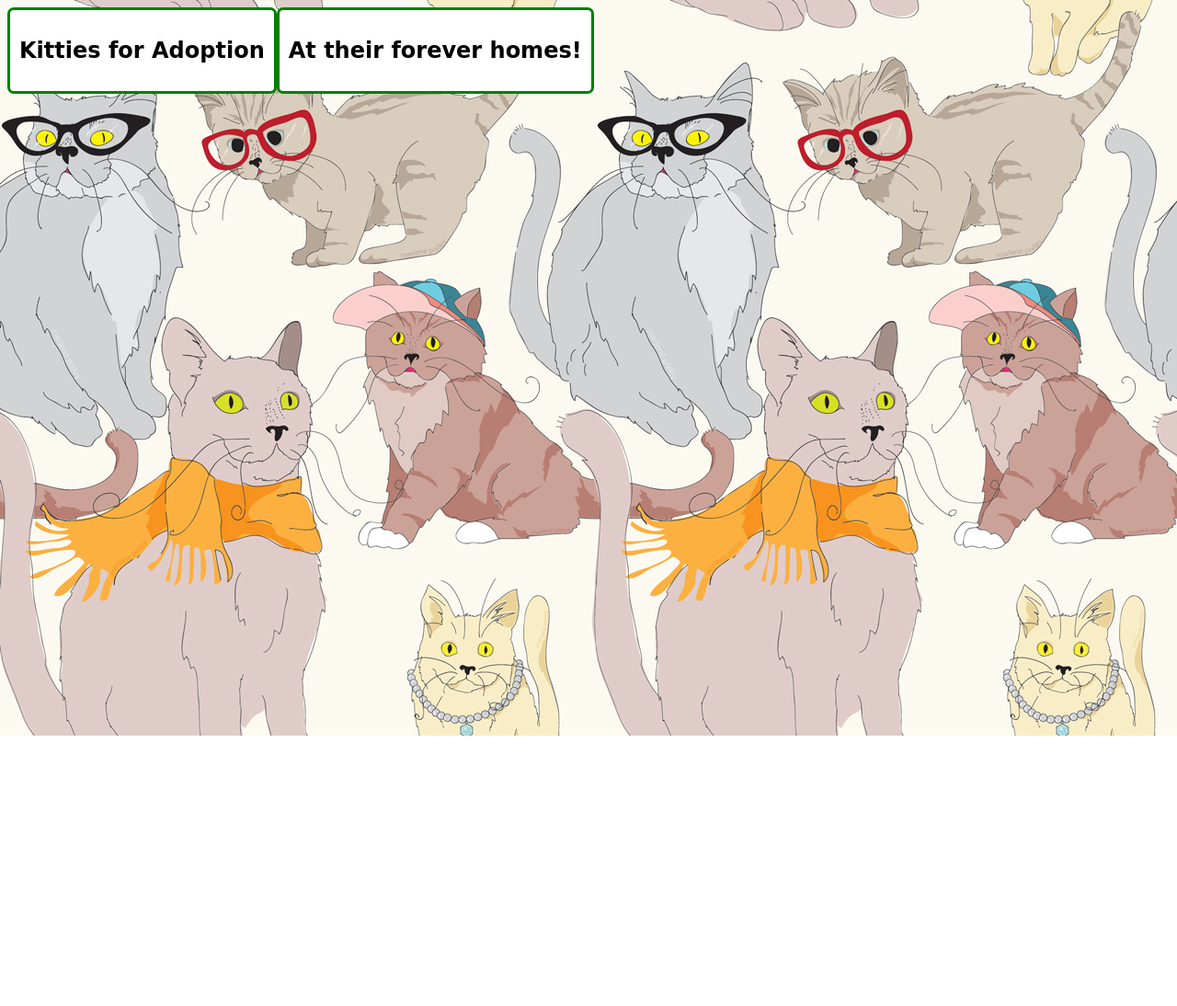
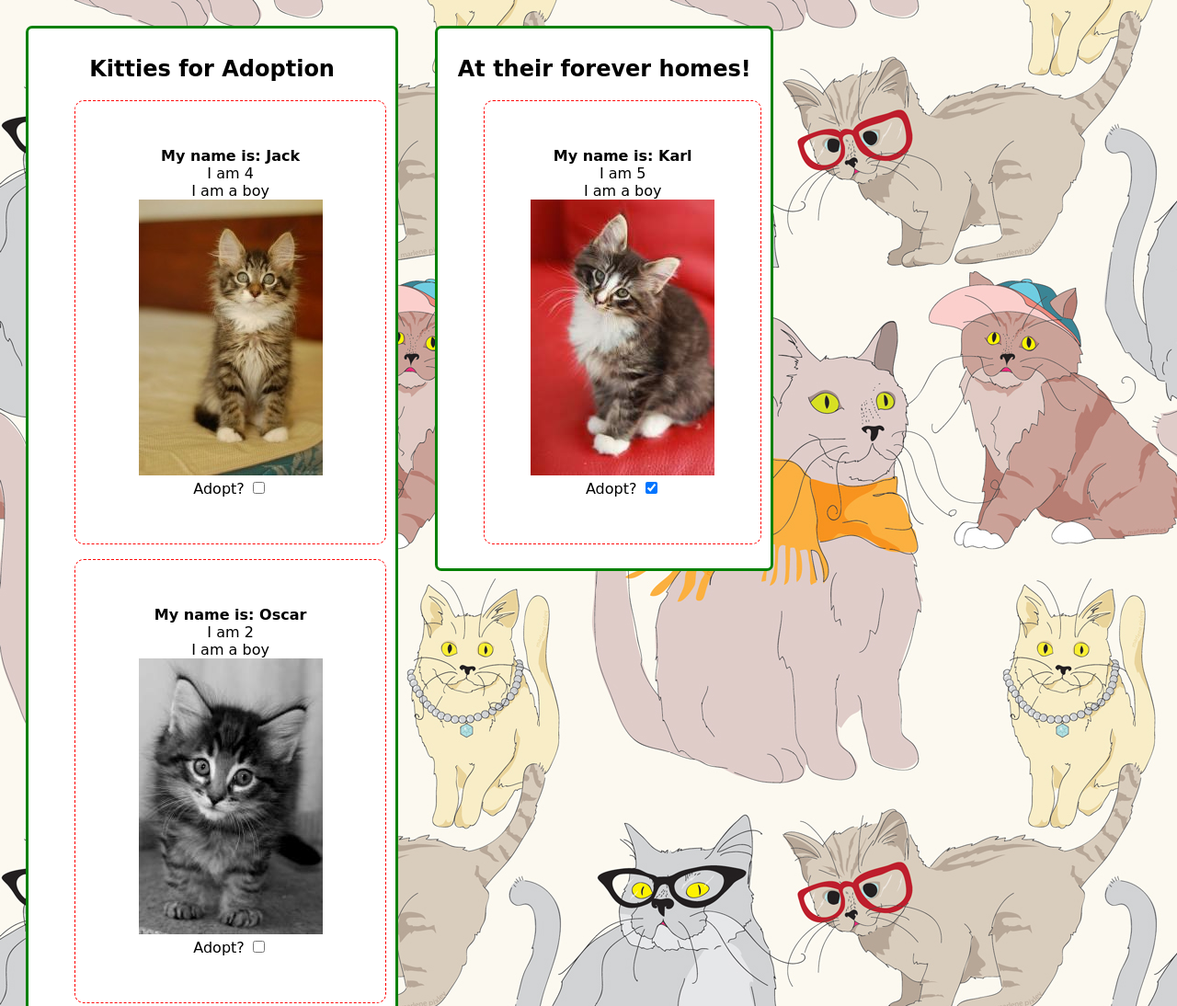
Before and after one commit to vivirishe/KittensAdoption_angular, a plain HTML site: page index.html in a window 1280 px wide. Shown: the top 1094 px of the page at 92% size. Before the commit the page ends 800 px from the top, so only its background shows below. Drawn offline with Linux system fonts and the light colour scheme; a web font is replaced by a local one.

Commit message:
adds checkbox model

```diff
--- a/css/style.css
+++ b/css/style.css
@@ -12,6 +12,7 @@ body {
   border: 1px dashed red;
   border-radius: 10px;
   padding: 50px;
+  margin: 0 auto;
 }
 
 .left-container, .right-container {
@@ -19,11 +20,11 @@ body {
     display: inline-block;
     width: auto;
     height: auto;
+    margin: 20px;
     border: 3px solid green;
     border-radius: 7px;
     background: white;
     padding: 10px;
-    margin: 0 auto;
 }
 h1 {
   text-align: center;
--- a/index.html
+++ b/index.html
@@ -14,15 +14,15 @@
     <section ng-controller="KittiesController as kittiesVm">
       <div class="left-container">
         <h1>Kitties for Adoption</h1>
-        <ul ng-repeat="kitty in kittiesVm.kitties | filter: {adopted: false}" ng-bind="kittiesVm.moveAdopted()">
-          <li class="dashed" > <strong>My name is: {{kitty.catName}}</strong> <br> I am {{kitty.monthsOld}} <br> I am a {{kitty.gender}} <br> <img ng-src="{{kitty.image}}" alt="kitty"> <br> Adopt? <input type="checkbox"> </li>
+        <ul ng-repeat="kitty in kittiesVm.kitties | filter: {adopted: false}">
+          <li class="dashed" > <strong>My name is: {{kitty.catName}}</strong> <br> I am {{kitty.monthsOld}} <br> I am a {{kitty.gender}} <br> <img ng-src="{{kitty.image}}" alt="kitty"> <br> Adopt? <input type="checkbox" ng-model="kitty.adopted"> </li>
         </ul>
       </div>
 
       <div class="right-container">
         <h1>At their forever homes! </h1>
-        <ul ng-repeat="kitty in kittiesVm.kitties | filter: {adopted: true}" ng-bind="kittiesVm.moveAdopted()">
-          <li class="dashed" > <strong>My name is: {{kitty.catName}}</strong> <br> I am {{kitty.monthsOld}} <br> I am a {{kitty.gender}} <br> <img ng-src="{{kitty.image}}" alt="kitty"> <br> Adopt? <input type="checkbox"> </li>
+        <ul ng-repeat="kitty in kittiesVm.kitties | filter: {adopted: true}">
+          <li class="dashed" > <strong>My name is: {{kitty.catName}}</strong> <br> I am {{kitty.monthsOld}} <br> I am a {{kitty.gender}} <br> <img ng-src="{{kitty.image}}" alt="kitty"> <br> Adopt? <input type="checkbox" ng-model="kitty.adopted"> </li>
         </ul>
       </div>
     </section>
```
